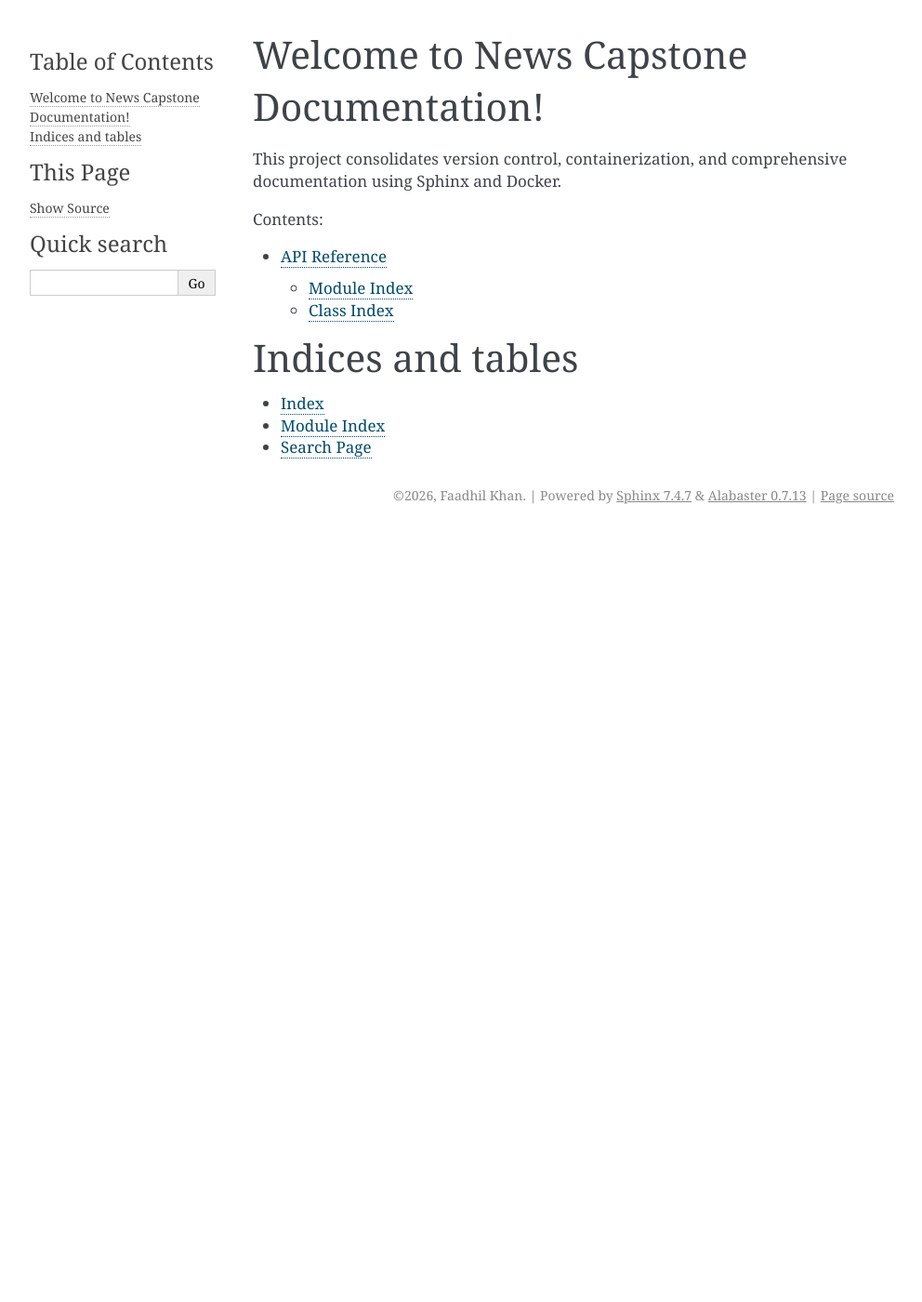
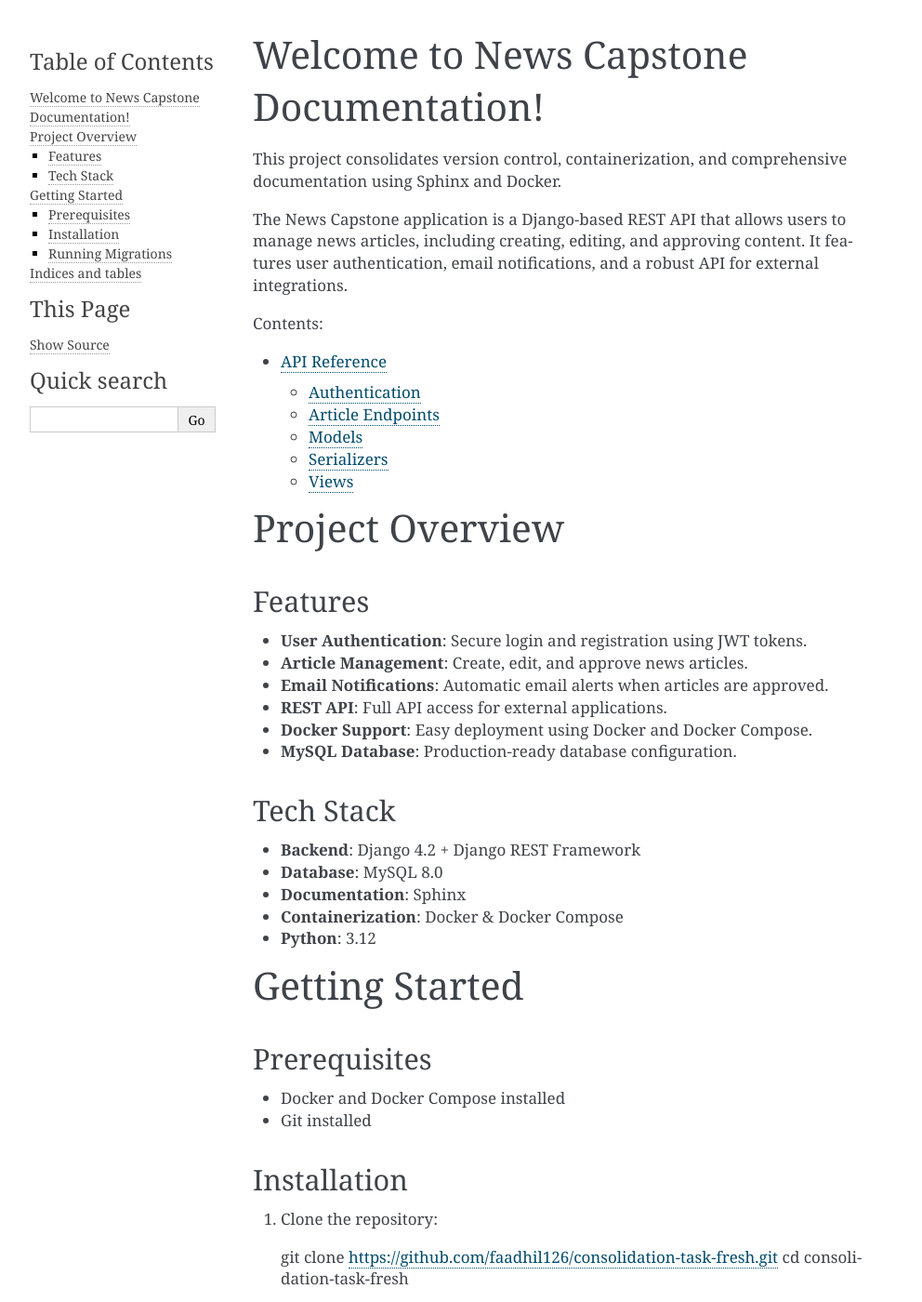
Before and after one commit to fadilldilo26/consolidation-task-fresh, a Sphinx documentation site: the page built from docs/index.rst, in a window 1280 px wide and 1400 px high. Shown: the whole window at 93% size, without its empty margins (148-1140 px from the left). Built offline with Sphinx 7.4.7, drawn with Linux system fonts in a browser that asks for light colours; some of the changed text lies outside the part shown.

Commit message:
docs: add complete Sphinx documentation with index, api reference, and conf

```diff
--- a/docs/conf.py
+++ b/docs/conf.py
@@ -1,20 +1,43 @@
+# Configuration file for the Sphinx documentation builder.
+#
+# For the full list of built-in configuration values, see the documentation:
+# https://www.sphinx-doc.org/en/master/usage/configuration.html
+
 import os
 import sys
+import django
 
 # THIS IS THE MAGIC LINE FOR SPHINX TO FIND YOUR CODE
+# It tells Sphinx to look in the folder above 'docs' (your main project folder)
 sys.path.insert(0, os.path.abspath('..'))
+
+# Set the Django settings module so Sphinx can understand your models
+os.environ.setdefault('DJANGO_SETTINGS_MODULE', 'news_project.settings')
+
+# Initialize Django
+django.setup()
+
+# -- Project information -----------------------------------------------------
+# https://www.sphinx-doc.org/en/master/usage/configuration.html#project-information
 
 project = 'News Capstone Consolidation'
 copyright = '2026, Faadhil Khan'
 author = 'Faadhil Khan'
 
+# -- General configuration ---------------------------------------------------
+# https://www.sphinx-doc.org/en/master/usage/configuration.html#general-configuration
+
 extensions = [
-    'sphinx.ext.autodoc', # Reads your docstrings automatically
-    'sphinx.ext.viewcode', # Adds clickable source code links
+    'sphinx.ext.autodoc', # Automatically generate docs from docstrings
+    'sphinx.ext.viewcode', # Add links to source code
+    'sphinx.ext.napoleon', # Support for Google style docstrings
 ]
 
 templates_path = ['_templates']
 exclude_patterns = ['_build', 'Thumbs.db', '.DS_Store']
 
-html_theme = 'alabaster' # Clean default theme
+# -- Options for HTML output -------------------------------------------------
+# https://www.sphinx-doc.org/en/master/usage/configuration.html#options-for-html-output
+
+html_theme = 'alabaster'
 html_static_path = ['_static']
--- a/docs/index.rst
+++ b/docs/index.rst
@@ -1,7 +1,9 @@
 Welcome to News Capstone Documentation!
-=======================================
+========================================
 
 This project consolidates version control, containerization, and comprehensive documentation using Sphinx and Docker.
+
+The News Capstone application is a Django-based REST API that allows users to manage news articles, including creating, editing, and approving content. It features user authentication, email notifications, and a robust API for external integrations.
 
 .. toctree::
    :maxdepth: 2
@@ -9,6 +11,64 @@ This project consolidates version control, containerization, and comprehensive d
 
    api_reference
 
+Project Overview
+================
+
+Features
+--------
+
+- **User Authentication**: Secure login and registration using JWT tokens.
+- **Article Management**: Create, edit, and approve news articles.
+- **Email Notifications**: Automatic email alerts when articles are approved.
+- **REST API**: Full API access for external applications.
+- **Docker Support**: Easy deployment using Docker and Docker Compose.
+- **MySQL Database**: Production-ready database configuration.
+
+Tech Stack
+----------
+
+- **Backend**: Django 4.2 + Django REST Framework
+- **Database**: MySQL 8.0
+- **Documentation**: Sphinx
+- **Containerization**: Docker & Docker Compose
+- **Python**: 3.12
+
+Getting Started
+===============
+
+Prerequisites
+-------------
+
+- Docker and Docker Compose installed
+- Git installed
+
+Installation
+------------
+
+1. Clone the repository::
+
+   git clone https://github.com/faadhil126/consolidation-task-fresh.git
+   cd consolidation-task-fresh
+
+2. Switch to the container branch::
+
+   git checkout container
+
+3. Build and run the application::
+
+   docker-compose up --build
+
+4. Open your browser and navigate to::
+
+   http://localhost:8000
+
+Running Migrations
+------------------
+
+If the database is empty, run migrations::
+
+   docker-compose run --rm web python manage.py migrate
+
 Indices and tables
 ==================
 
```
Also changed, not shown: docs/api_reference.rst (+121 -11 lines).
